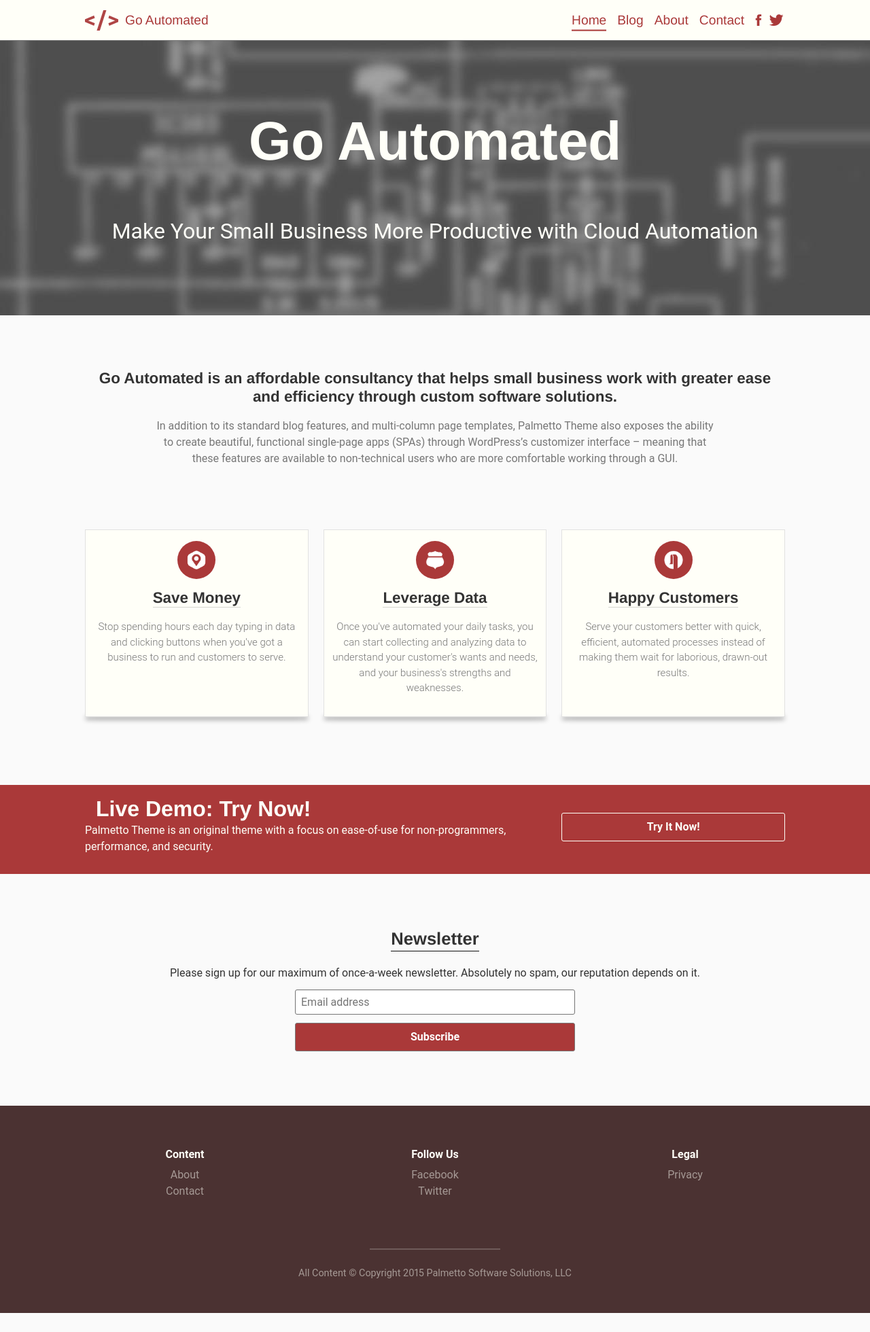
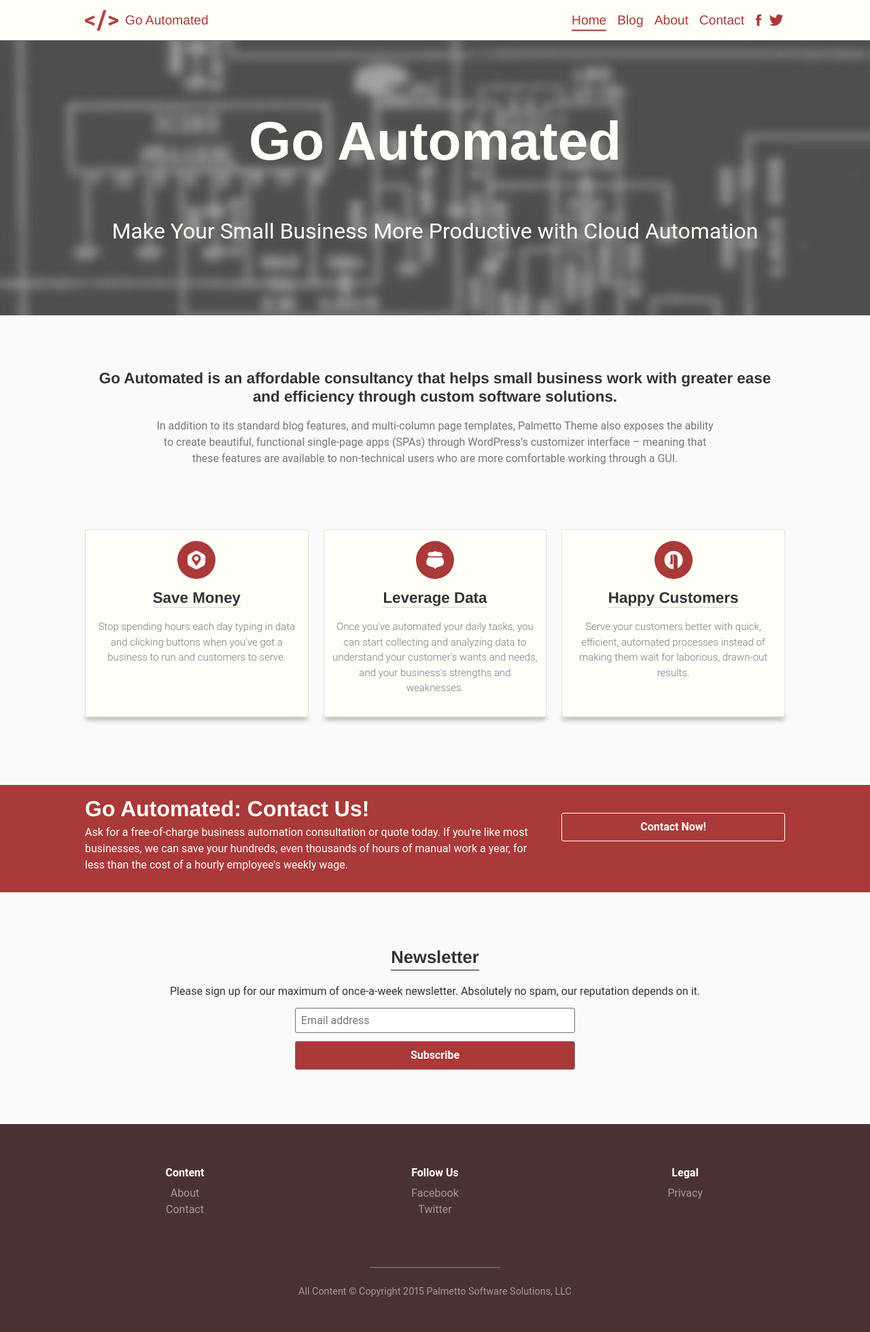
Before and after one commit to esbullington/goautomated, a Jekyll site: the page built from index.html, in a window 1280 px wide. Shown: the whole page at 68% size. Built offline with Jekyll 4.4.1, drawn with Linux system fonts in a browser that asks for light colours; some web fonts are replaced; comment, search, counter and statistics services are not loaded; before the commit the page ends 1932 px from its top, so only the background shows below that.

Commit message:
Update CTA

```diff
--- a/_includes/sections/cta.html
+++ b/_includes/sections/cta.html
@@ -2,14 +2,12 @@
 <div class="frontpage-inner-wrapper">
 
 	<div class="cta-container">
-		<h2>Live Demo: Try Now!</h2>
-		<p class="cta-description">
-		Palmetto Theme is an original theme with a focus on ease-of-use for non-programmers, performance, and security.
-		</p>
+		<h2>Go Automated: Contact Us!</h2>
+		<p class="cta-description"> Ask for a free-of-charge business automation consultation or quote today. If you're like most businesses, we can save your hundreds, even thousands of hours of manual work a year, for less than the cost of a hourly employee's weekly wage.</p>
 	</div>
 
 	<button>
-		<a href="https://themes.palmettothemes.com">Try It Now!</a>
+		<a href="/contact/">Contact Now!</a>
 	</button>
 
 </div>
--- a/assets/css/style.css
+++ b/assets/css/style.css
@@ -683,7 +683,7 @@
     margin: 0; }
     .section-cta div h2 {
       font-size: 200%;
-      margin: 0 0 0 0.5em; }
+      margin: 0 0 0.1em 0; }
   .section-cta .cta-container {
     float: left;
     display: block;
--- a/src/styles/includes/sections/cta.scss
+++ b/src/styles/includes/sections/cta.scss
@@ -11,7 +11,7 @@
 		margin: 0;
 		h2 {
 			font-size: 200%;
-			margin: 0 0 0 0.5em;
+			margin: 0 0 0.1em 0;
 		}
 	}
 	background-color: $brand;
```
